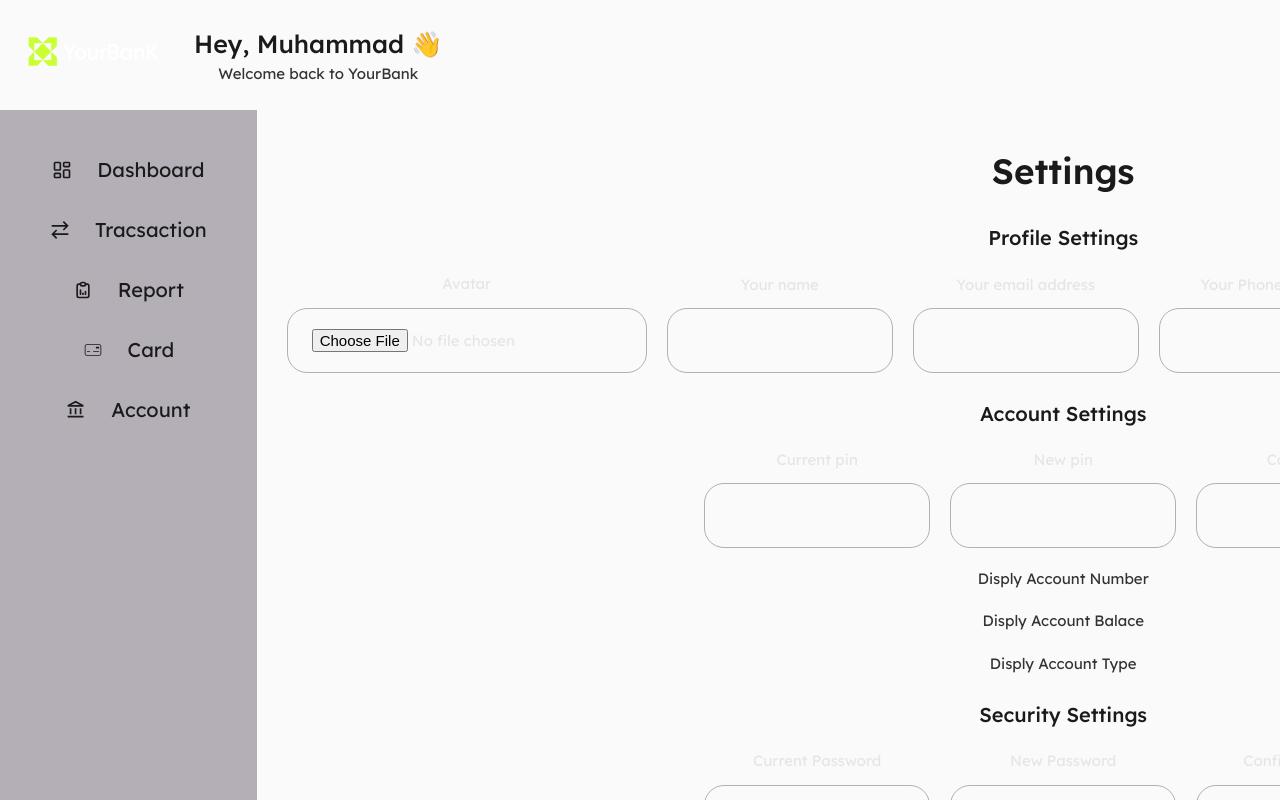
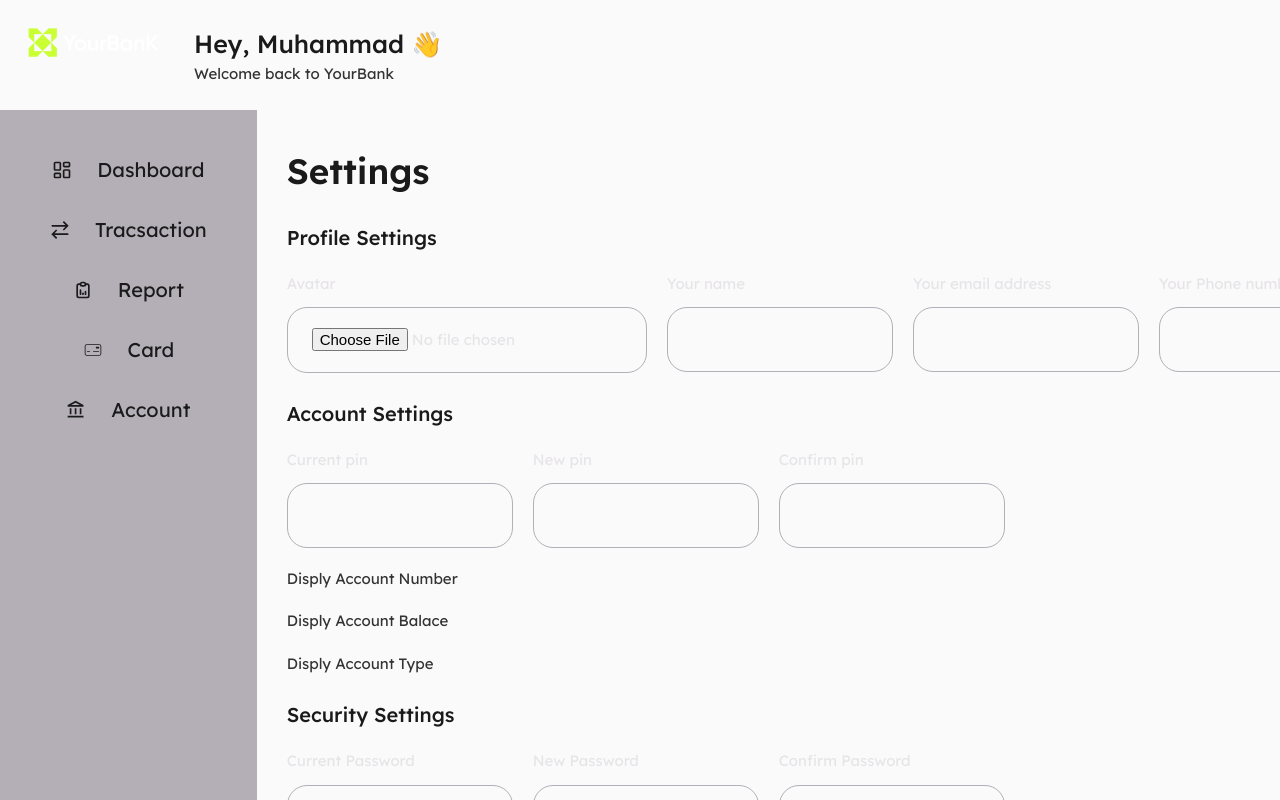
Before and after one commit to Muhammad0320/bank--f, a Next.js app: page /settings in a window 1280 px wide. Shown: the top 800 px of the page. Built offline with nearby package versions, Linux system fonts and the light colour scheme.

Commit message:
chore:  update styls

```diff
--- a/components/UI/Text.ts
+++ b/components/UI/Text.ts
@@ -30,6 +30,8 @@ export const Text = styled.p<{ $size?: 'small' | 'large' }>`
 
   font-size: ${() => ClampComponent(900, 1250, 1.2, 1.5)};
 
+  text-align: left;
+
   ${props =>
     props.$size === 'small' &&
     css`
--- a/components/UI/uiStyles.ts
+++ b/components/UI/uiStyles.ts
@@ -37,7 +37,7 @@ export const FlexContainer = styled.div<{
   gap: ${prop => prop.$size === 'unset' && '0'};
   justify-content: ${prop => prop.$size === 'btw' && 'space-between'};
 
-  align-items: center;
+  /* align-items: center; */
 `;
 
 export const ImageContainer = styled.div`
@@ -65,15 +65,12 @@ export const StyledInput = styled.input`
   }
 `;
 
-
-
 export const AvatarContainer = styled.div`
   position: relative;
-
-  background-color: var(--text-color-dark);
 
   width: 3rem;
   height: 3rem;
 
   border-radius: 50%;
+  background-color: var(--text-color-dark);
 `;
--- a/components/nav/NavLink.tsx
+++ b/components/nav/NavLink.tsx
@@ -1,8 +1,6 @@
-import Link from 'next/link';
-import { FC, PropsWithChildren, ReactNode } from 'react';
+import { FC, PropsWithChildren } from 'react';
+import { FaHome } from 'react-icons/fa';
 import { NavLinkContainer } from './NavStyles';
-import { IconContext, IconType } from 'react-icons';
-import { FaHome } from 'react-icons/fa';
 
 type NavLinkType = PropsWithChildren & {
   href: string;
--- a/src/app/layout.tsx
+++ b/src/app/layout.tsx
@@ -23,7 +23,7 @@ export default function RootLayout({
   return (
     <html lang="en">
       <GlobalStyles />
-      <StyledBody className={lexend.className}>
+      <StyledBody className={lexend?.className}>
         <TopNav />
         <Sidebar />
 
```
Also changed, not shown: styles/RootStyles.ts (line endings or trailing spaces).
